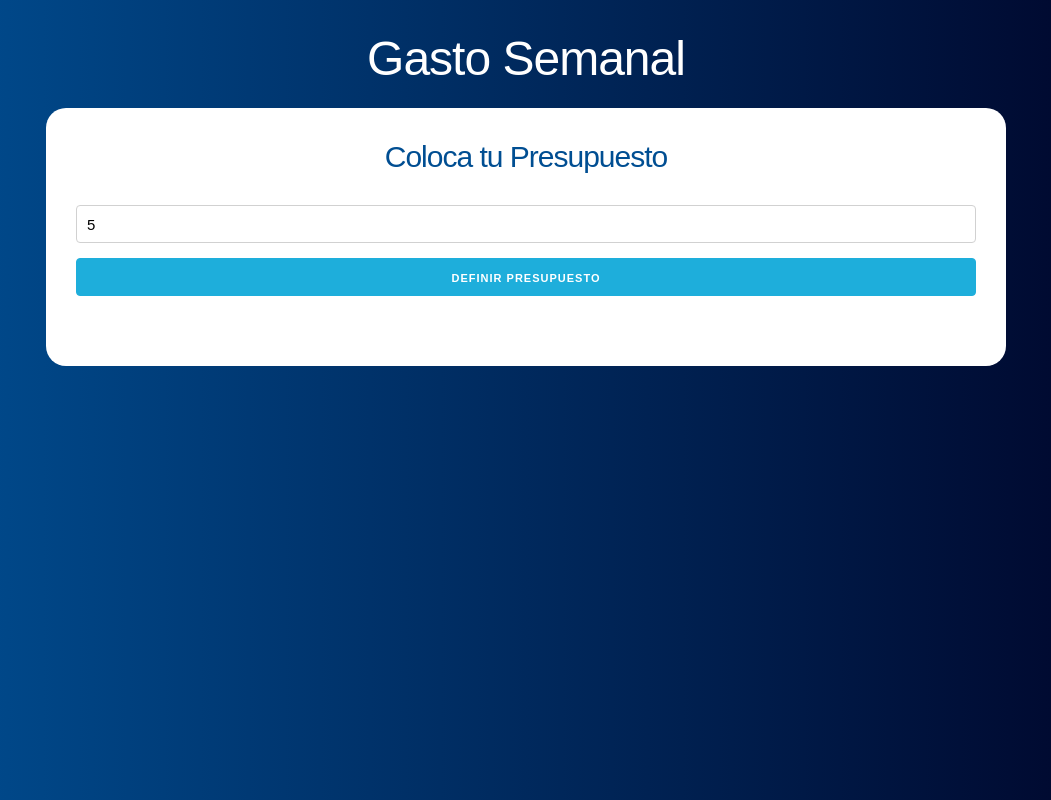
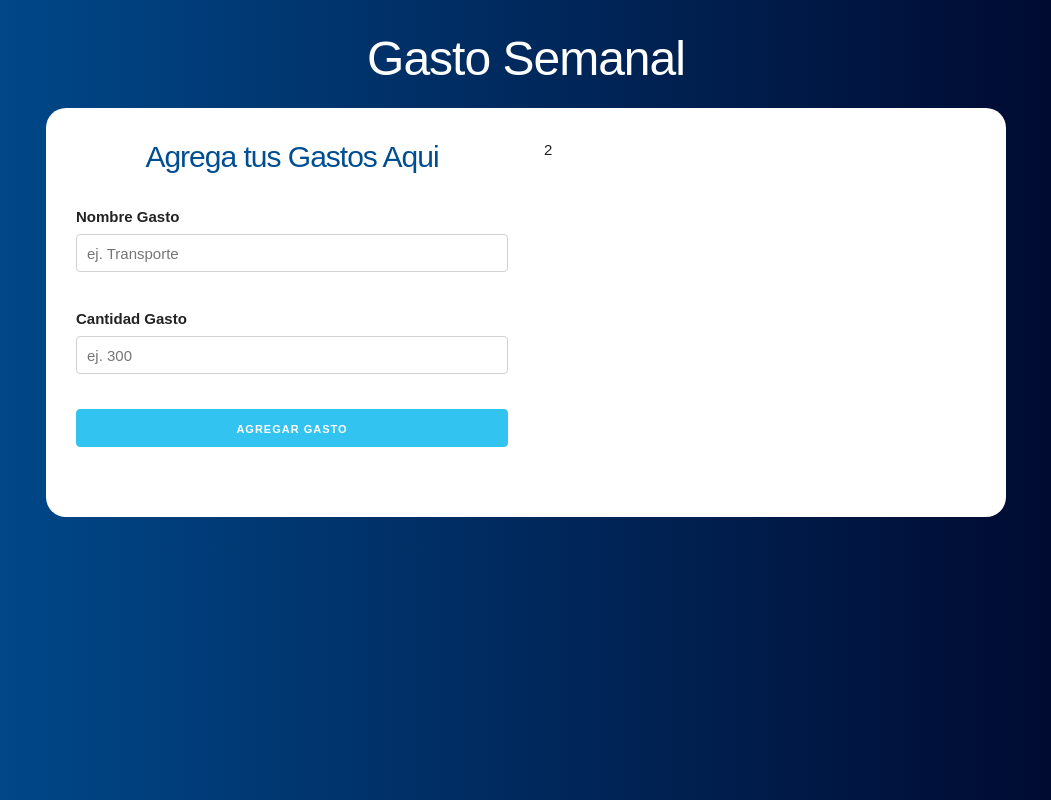
Before and after one commit to gnarracci/budget-manager, a React (Create React App) app: page / in a window 1280 px wide. Both pictures are taken after typing "5" into the empty fields and a click on the input "Definir Presupuesto". Shown: the whole page, without its empty margins (114-1165 px from the left). Built offline with nearby package versions, Linux system fonts and the light colour scheme.

Commit message:
Bills Componenet Setup

```diff
--- a/src/App.js
+++ b/src/App.js
@@ -1,22 +1,32 @@
-import React, { useState } from 'react'
+import React, { useState } from "react";
 import Pregunta from "./components/Pregunta";
-
+import Formulario from "./components/Formulario";
 
 function App() {
-
   // Definir el state
-  const [ presupuesto, guardarPresupuesto ] = useState(0);
-  const [ restante, guardarRestante ] = useState(0);
+  const [presupuesto, guardarPresupuesto] = useState(0);
+  const [restante, guardarRestante] = useState(0);
+  const [mostrarpregunta, actualizarPregunta] = useState(true);
 
   return (
     <div className="container">
       <header>
         <h1>Gasto Semanal</h1>
         <div className="contenido-principal contenido">
-          <Pregunta
-            guardarPresupuesto={guardarPresupuesto}
-            guardarRestante={guardarRestante}
-          />
+          {mostrarpregunta ? (
+            <Pregunta
+              guardarPresupuesto={guardarPresupuesto}
+              guardarRestante={guardarRestante}
+              actualizarPregunta={actualizarPregunta}
+            />
+          ) : (
+            <div className="row">
+              <div className="one-half column">
+                <Formulario />
+              </div>
+              <div className="one-half column">2</div>
+            </div>
+          )}
         </div>
       </header>
     </div>
--- /dev/null
+++ b/src/components/Formulario.js
@@ -0,0 +1,35 @@
+import React, { useState } from "react";
+const Formulario = () => {
+
+    const [ nombre, guardarNombre ] = useState('');
+
+
+  return (
+    <form>
+      <h2>Agrega tus Gastos Aqui</h2>
+      <div className="campo">
+        <label>Nombre Gasto</label>
+        <input
+          type="text"
+          className="u-full-width"
+          placeholder="ej. Transporte"
+        />
+      </div>
+
+      <div className="campo">
+        <label>Cantidad Gasto</label>
+        <input type="number"
+        className="u-full-width"
+        placeholder="ej. 300"
+        />
+      </div>
+      <input
+        type="submit"
+        value="Agregar Gasto"
+        className="button-primary u-full-width"
+      />
+    </form>
+  );
+};
+
+export default Formulario;
--- a/src/components/Pregunta.js
+++ b/src/components/Pregunta.js
@@ -1,13 +1,13 @@
 import React, { Fragment, useState } from "react";
 import Error from './Error';
 
-export default function Pregunta({guardarPresupuesto, guardarRestante}) {
+export default function Pregunta({guardarPresupuesto, guardarRestante, actualizarPregunta}) {
 
     // Definir el State
     const [ cantidad, guardarCantidad ] = useState(0);
     const [ error, guardarError ] = useState(false);
 
-    // Submit para defi ir el presupuesto
+    // Submit para definir el presupuesto
     const agregarPresupuesto = e => {
       e.preventDefault();
       // Validar
@@ -20,6 +20,7 @@ export default function Pregunta({guardarPresupuesto, guardarRestante}) {
       guardarError(false);
       guardarPresupuesto(cantidad);
       guardarRestante(cantidad);
+      actualizarPregunta(false);
     }
 
   return (
```
